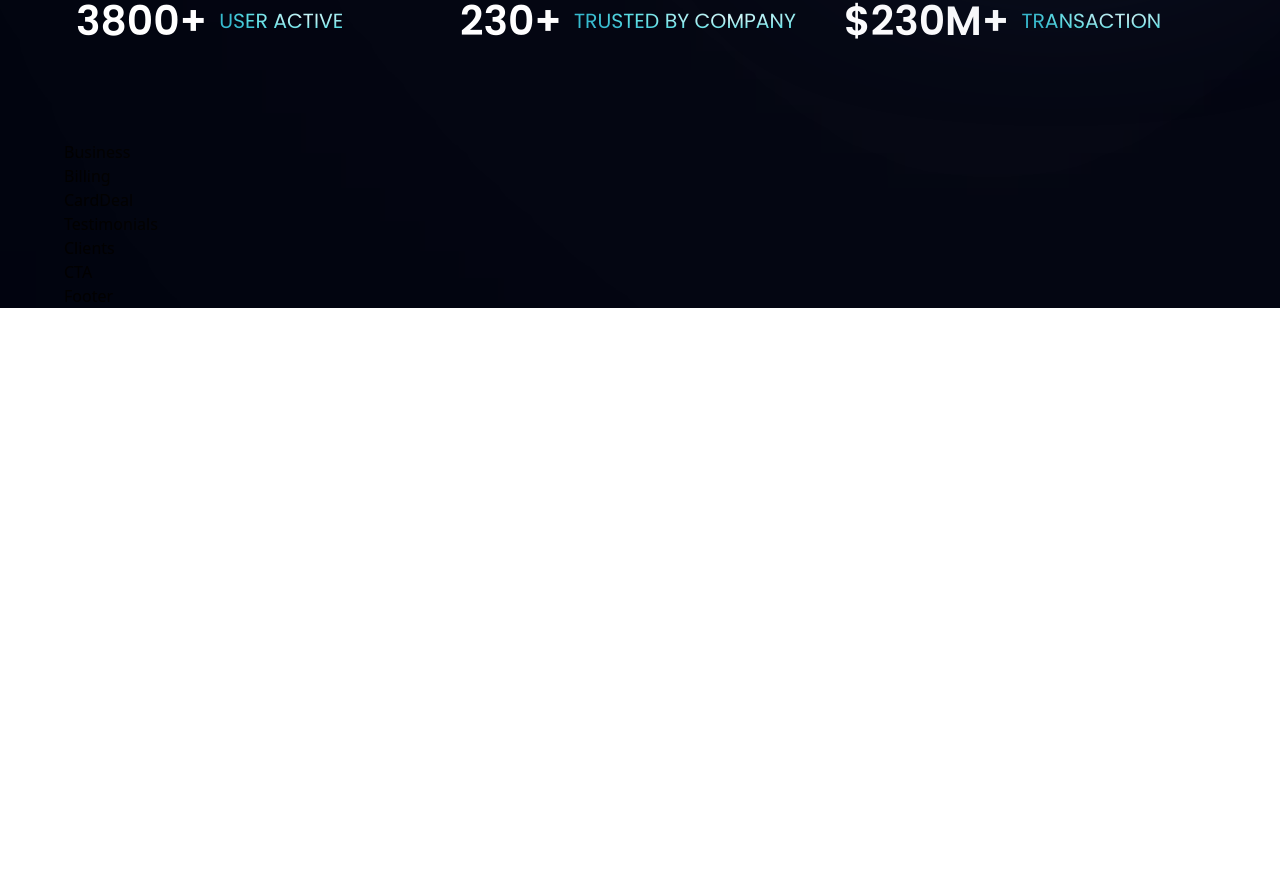
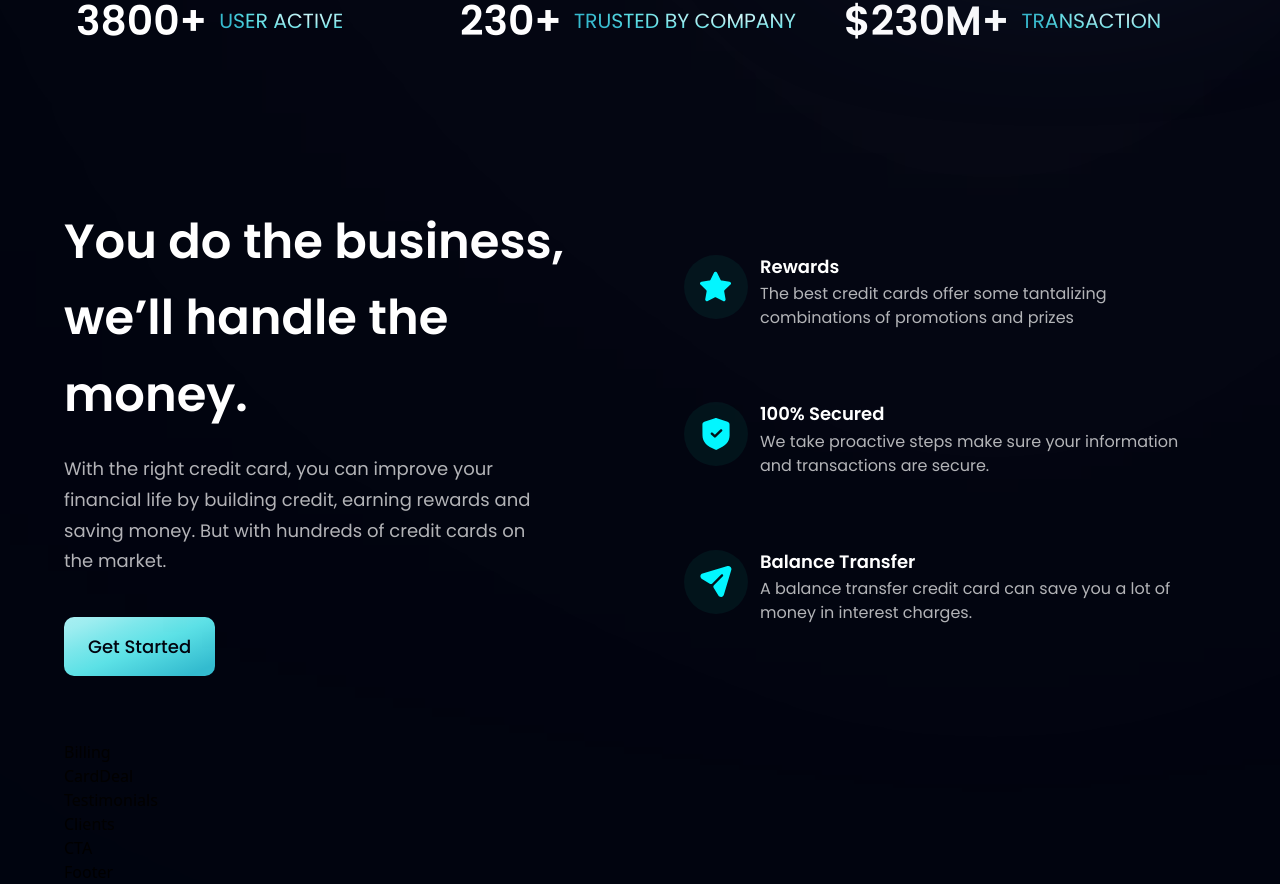
Before and after one commit to AVViktoria/HooBank-project, a React (Vite) app: page / in a window 1280 px wide. Shown: the part 810-1694 px from the top of the page. Before the commit the page ends 1118 px from the top, so only its background shows below. Built offline with nearby package versions, Linux system fonts and the light colour scheme.

Commit message:
feat: create features and button components

```diff
--- a/src/components/Business.jsx
+++ b/src/components/Business.jsx
@@ -1,9 +1,53 @@
-import React from 'react'
+import React from "react";
+import styles, { layout } from "../styles";
+import { features } from "../constants";
+import Button from "./Button";
+
+const FeatureCard = ({ icon, title, content, index }) => (
+  <div
+    className={`flex flex-row p-6 rounded-[20px] ${
+      index !== features.length - 1 ? "mb-6" : "mb-0"
+    } feature-card`}
+  >
+    <div
+      className={`w-[64px] h-[64px] rounded-full ${styles.flexCenter} bg-dimBlue`}
+    >
+      <img src={icon} alt="icon" className="w-[50%] h-[50%] object-contain" />
+    </div>
+    <div className="flex-1 flex flex-col ml-3">
+      <h4 className="font-poppins font-semibold text-white text-[18px] leading-[23.4px] mb-1">
+        {title}
+      </h4>
+      <p className="font-poppins font-normal text-dimWhite text-[16px] leading-[24px]">
+        {content}
+      </p>
+    </div>
+  </div>
+);
 
 const Business = () => {
   return (
-    <div>Business</div>
-  )
-}
+    <section className={layout.section} id="features">
+      <div className={layout.sectionInfo}>
+        <h2 className={styles.heading2}>
+          You do the business, <br className="sm:block hidden" /> we’ll handle
+          the money.
+        </h2>
+        <p className={`${styles.paragraph} max-w-[470px] mt-5`}>
+          With the right credit card, you can improve your financial life by
+          building credit, earning rewards and saving money. But with hundreds
+          of credit cards on the market.
+        </p>
+        <Button styles="mt-10" />
+      </div>
+
+      <div className={`${layout.sectionImg} flex-col`}>
+        {features.map((feature, index) => (
+          <FeatureCard key={feature.id} {...feature} index={index} />
+        ))}
+      </div>
+    </section>
+  );
+};
 
 export default Business;
--- a/src/components/Button.jsx
+++ b/src/components/Button.jsx
@@ -1,9 +1,14 @@
-import React from 'react'
+import React from "react";
 
-const Button = () => {
+const Button = ({ styles }) => {
   return (
-    <div>Button</div>
-  )
-}
+    <button
+      type="button"
+      className={`py-4 px-6 bg-blue-gradient font-poppins font-medium text-[18px] text-primary rounded-[10px] outline-none ${styles}`}
+    >
+      Get Started
+    </button>
+  );
+};
 
 export default Button;
```
